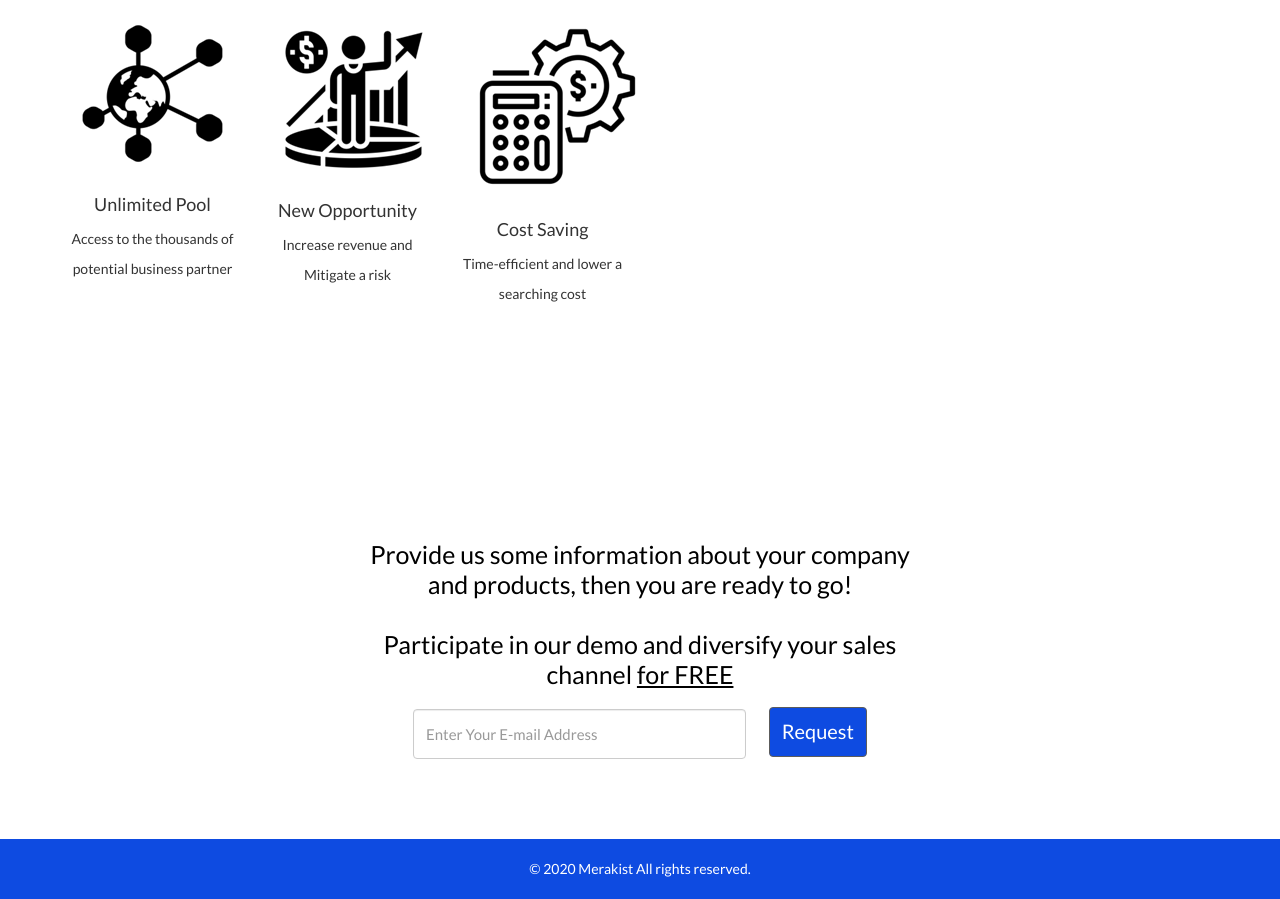
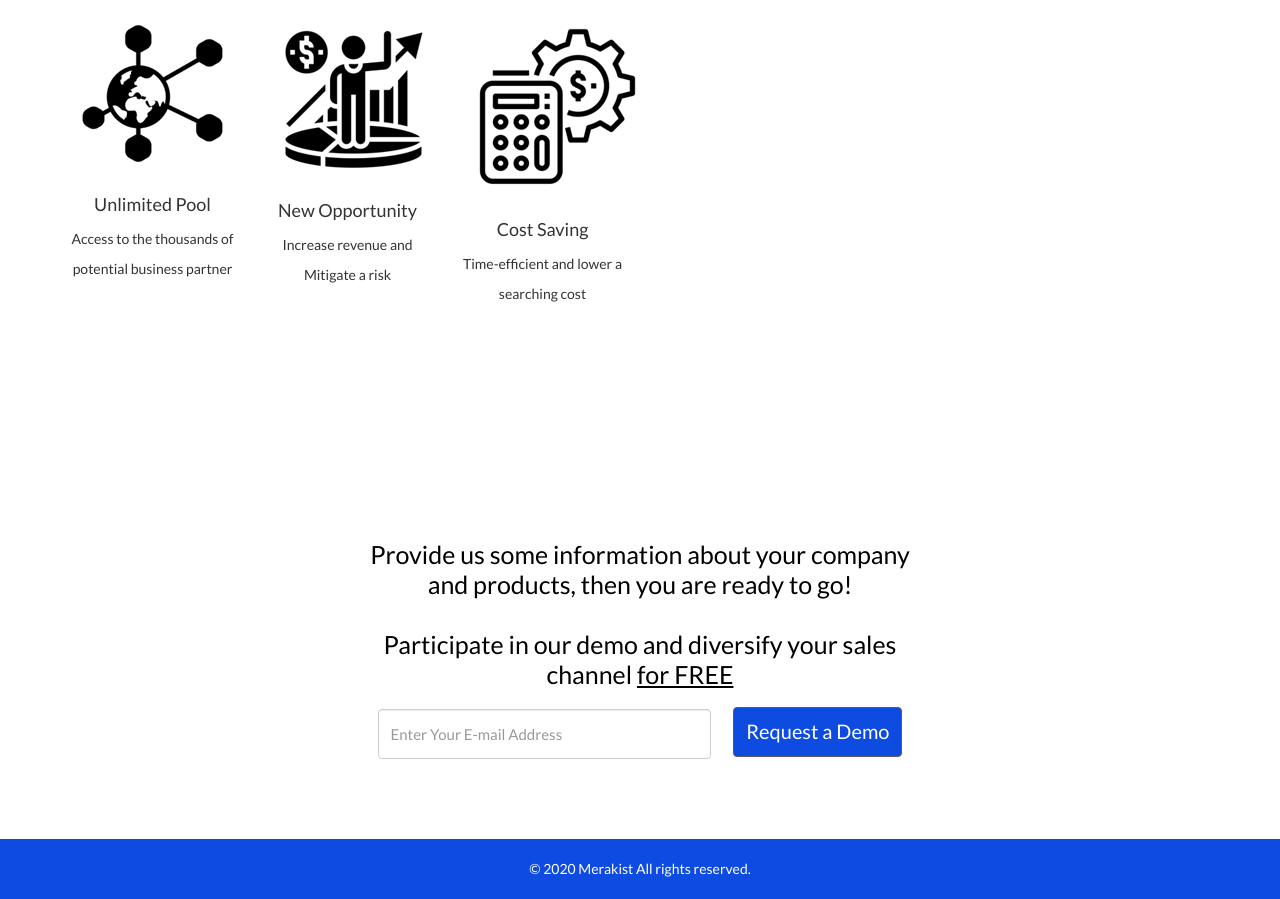
Before and after one commit to deukhyunku/findylanding, a plain HTML site: page index.html in a window 1280 px wide. Shown: the part 1086-1985 px from the top of the page. Drawn offline with Linux system fonts and the light colour scheme.

Commit message:
Update index.html

```diff
--- a/index.html
+++ b/index.html
@@ -135,7 +135,7 @@
        </p>
        <form action="subscribe.php" method="post" id="postcontent">
 	    				<input type="email" name="email" class="form-control" placeholder="Enter Your E-mail Address" required />
-           <button type="submit" class="btn btn-subscribe">Request </button>
+           <button type="submit" class="btn btn-subscribe">Request a Demo </button>
 					</form>
     </div>
 </div>
```
